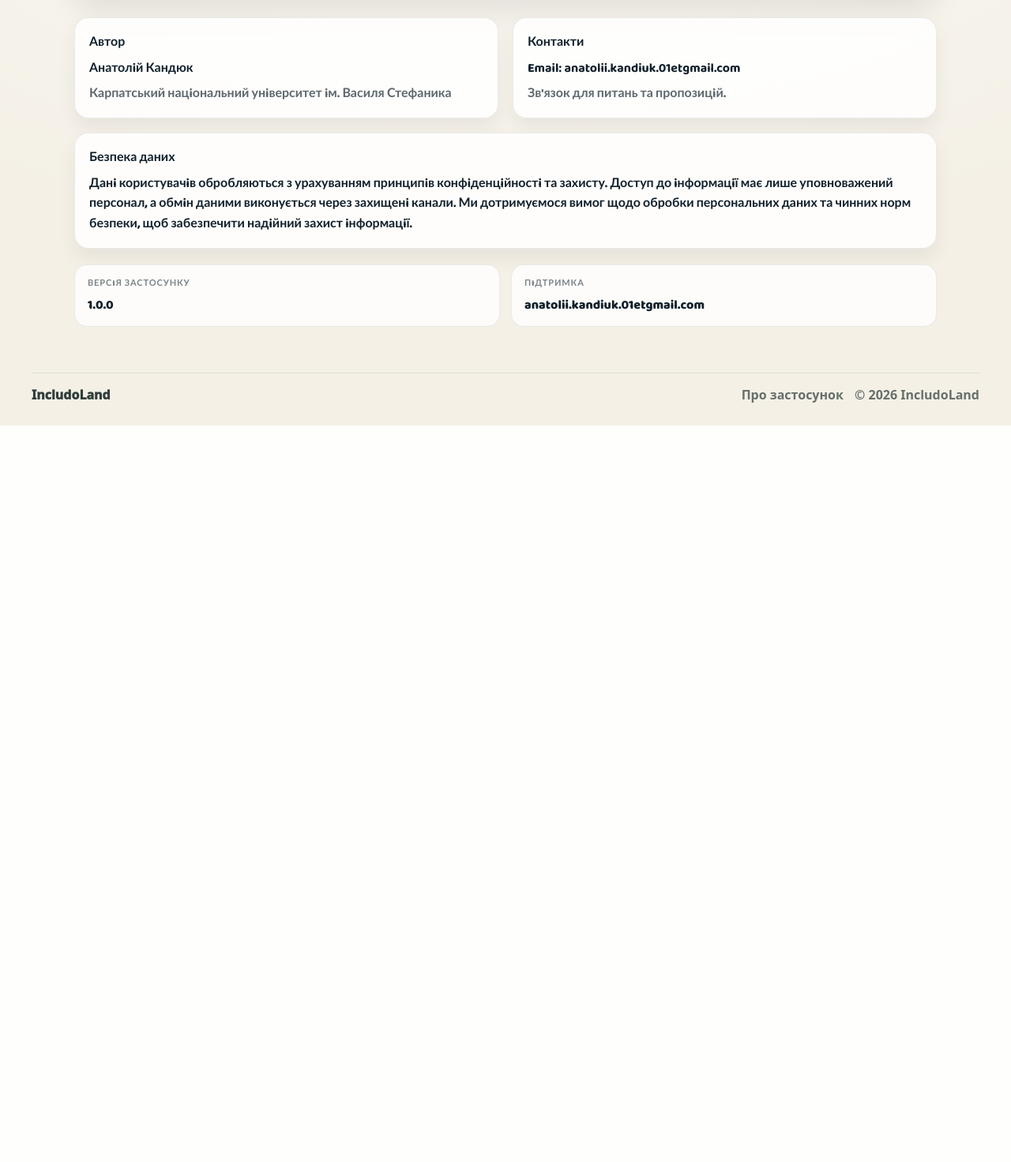
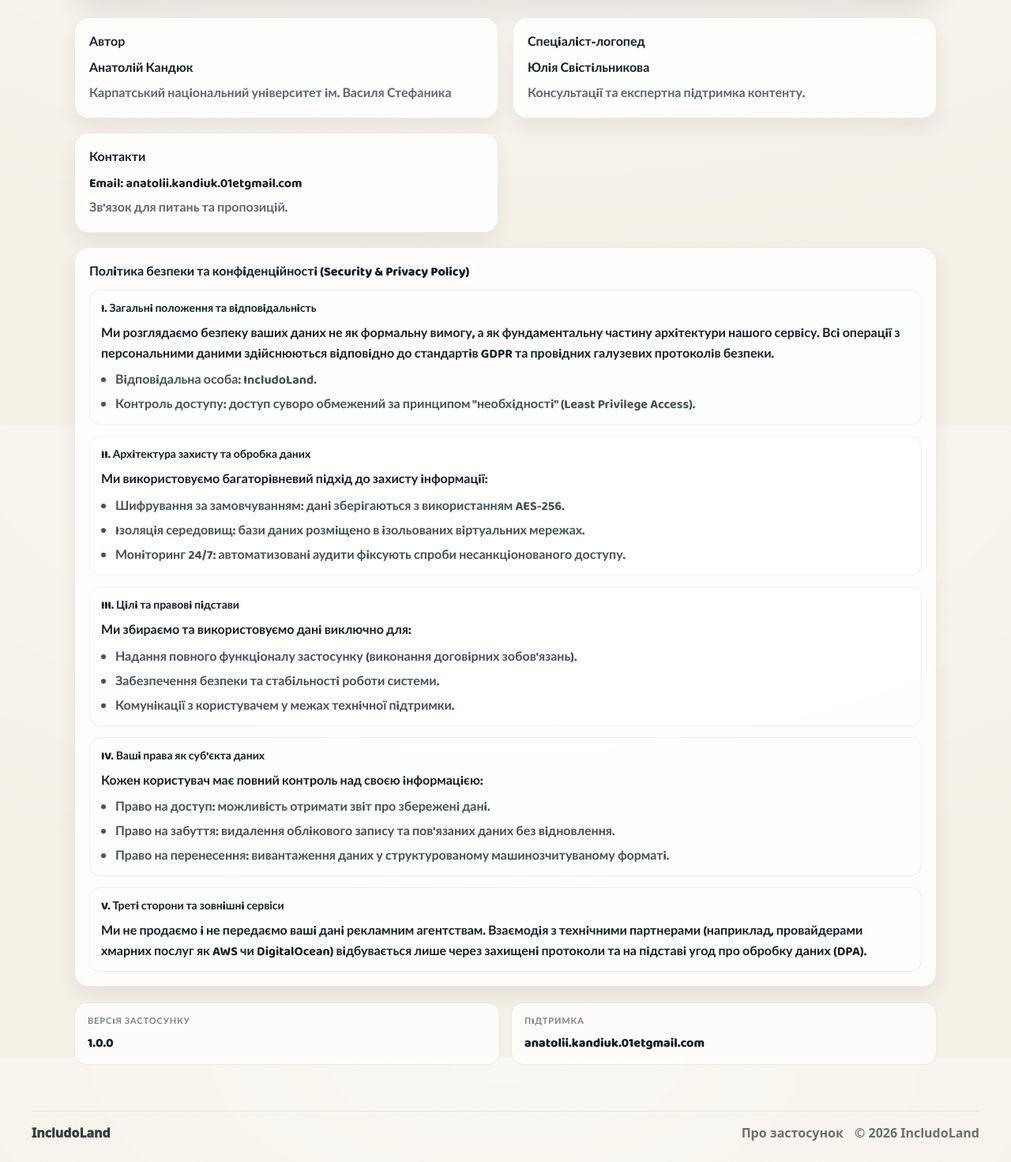
Before and after one commit to anatolii-kandiuk/IncludoLandApp, a Django app: page /about/ in a window 1280 px wide. Shown: the part 261-1733 px from the top of the page at 79% size. Before the commit the page ends 800 px from the top, so only its background shows below. Run offline with Django 4.2, Linux system fonts and the light colour scheme; parts of the project's set-up code (start-up, migrations or seed data) failed here and were passed over.

Commit message:
feat: add security and privacy policy sections to about page for enhanced user information

```diff
--- a/static/css/about.css
+++ b/static/css/about.css
@@ -96,6 +96,34 @@
     color: rgba(17, 33, 44, 0.68);
 }
 
+.about-policy {
+    margin-top: 10px;
+    display: grid;
+    gap: 14px;
+}
+
+.about-policy__section {
+    background: rgba(255, 255, 255, 0.55);
+    border-radius: 14px;
+    padding: 12px 14px;
+    border: 1px solid rgba(0, 0, 0, 0.06);
+}
+
+.about-policy__title {
+    margin: 0 0 8px;
+    font-size: 14px;
+    font-weight: 800;
+}
+
+.about-policy__list {
+    margin: 8px 0 0 18px;
+    padding: 0;
+    display: grid;
+    gap: 6px;
+    font-weight: 700;
+    color: rgba(17, 33, 44, 0.78);
+}
+
 .about-details {
     margin-top: 20px;
     display: grid;
--- a/templates/about.html
+++ b/templates/about.html
@@ -37,19 +37,74 @@
             </article>
 
             <article class="about-card">
+                <h2 class="about-card__title">Спецiалiст-логопед</h2>
+                <p class="about-card__text">Юлiя Свiстiльникова</p>
+                <p class="about-card__meta">Консультацiї та експертна пiдтримка контенту.</p>
+            </article>
+
+            <article class="about-card">
                 <h2 class="about-card__title">Контакти</h2>
                 <p class="about-card__text">Email: anatolii.kandiuk.01etgmail.com</p>
                 <p class="about-card__meta">Зв'язок для питань та пропозицiй.</p>
             </article>
 
             <article class="about-card about-card--wide">
-                <h2 class="about-card__title">Безпека даних</h2>
-                <p class="about-card__text">
-                    Данi користувачiв обробляються з урахуванням принципiв конфiденцiйностi та захисту.
-                    Доступ до iнформацiї має лише уповноважений персонал, а обмiн даними виконується через
-                    захищенi канали. Ми дотримуємося вимог щодо обробки персональних даних та чинних норм
-                    безпеки, щоб забезпечити надiйний захист iнформацiї.
-                </p>
+                <h2 class="about-card__title">Полiтика безпеки та конфiденцiйностi (Security &amp; Privacy Policy)</h2>
+                <div class="about-policy">
+                    <section class="about-policy__section">
+                        <h3 class="about-policy__title">I. Загальнi положення та вiдповiдальнiсть</h3>
+                        <p class="about-card__text">
+                            Ми розглядаємо безпеку ваших даних не як формальну вимогу, а як фундаментальну частину
+                            архiтектури нашого сервiсу. Всi операцiї з персональними даними здiйснюються вiдповiдно
+                            до стандартiв GDPR та провiдних галузевих протоколiв безпеки.
+                        </p>
+                        <ul class="about-policy__list">
+                            <li>Вiдповiдальна особа: IncludoLand.</li>
+                            <li>Контроль доступу: доступ суворо обмежений за принципом "необхiдностi" (Least Privilege
+                                Access).</li>
+                        </ul>
+                    </section>
+
+                    <section class="about-policy__section">
+                        <h3 class="about-policy__title">II. Архiтектура захисту та обробка даних</h3>
+                        <p class="about-card__text">Ми використовуємо багаторiвневий пiдхiд до захисту iнформацiї:</p>
+                        <ul class="about-policy__list">
+                            <li>Шифрування за замовчуванням: данi зберiгаються з використанням AES-256.</li>
+                            <li>Iзоляцiя середовищ: бази даних розмiщено в iзольованих вiртуальних мережах.</li>
+                            <li>Монiторинг 24/7: автоматизованi аудити фiксують спроби несанкцiонованого доступу.</li>
+                        </ul>
+                    </section>
+
+                    <section class="about-policy__section">
+                        <h3 class="about-policy__title">III. Цiлi та правовi пiдстави</h3>
+                        <p class="about-card__text">Ми збираємо та використовуємо данi виключно для:</p>
+                        <ul class="about-policy__list">
+                            <li>Надання повного функцiоналу застосунку (виконання договiрних зобов'язань).</li>
+                            <li>Забезпечення безпеки та стабiльностi роботи системи.</li>
+                            <li>Комунiкацiї з користувачем у межах технiчної пiдтримки.</li>
+                        </ul>
+                    </section>
+
+                    <section class="about-policy__section">
+                        <h3 class="about-policy__title">IV. Вашi права як суб'єкта даних</h3>
+                        <p class="about-card__text">Кожен користувач має повний контроль над своєю iнформацiєю:</p>
+                        <ul class="about-policy__list">
+                            <li>Право на доступ: можливiсть отримати звiт про збереженi данi.</li>
+                            <li>Право на забуття: видалення облiкового запису та пов'язаних даних без вiдновлення.</li>
+                            <li>Право на перенесення: вивантаження даних у структурованому машинозчитуваному форматi.
+                            </li>
+                        </ul>
+                    </section>
+
+                    <section class="about-policy__section">
+                        <h3 class="about-policy__title">V. Третi сторони та зовнiшнi сервіси</h3>
+                        <p class="about-card__text">
+                            Ми не продаємо i не передаємо вашi данi рекламним агентствам. Взаємодiя з технiчними
+                            партнерами (наприклад, провайдерами хмарних послуг як AWS чи DigitalOcean) вiдбувається
+                            лише через захищенi протоколи та на пiдставi угод про обробку даних (DPA).
+                        </p>
+                    </section>
+                </div>
             </article>
         </section>
 
```
